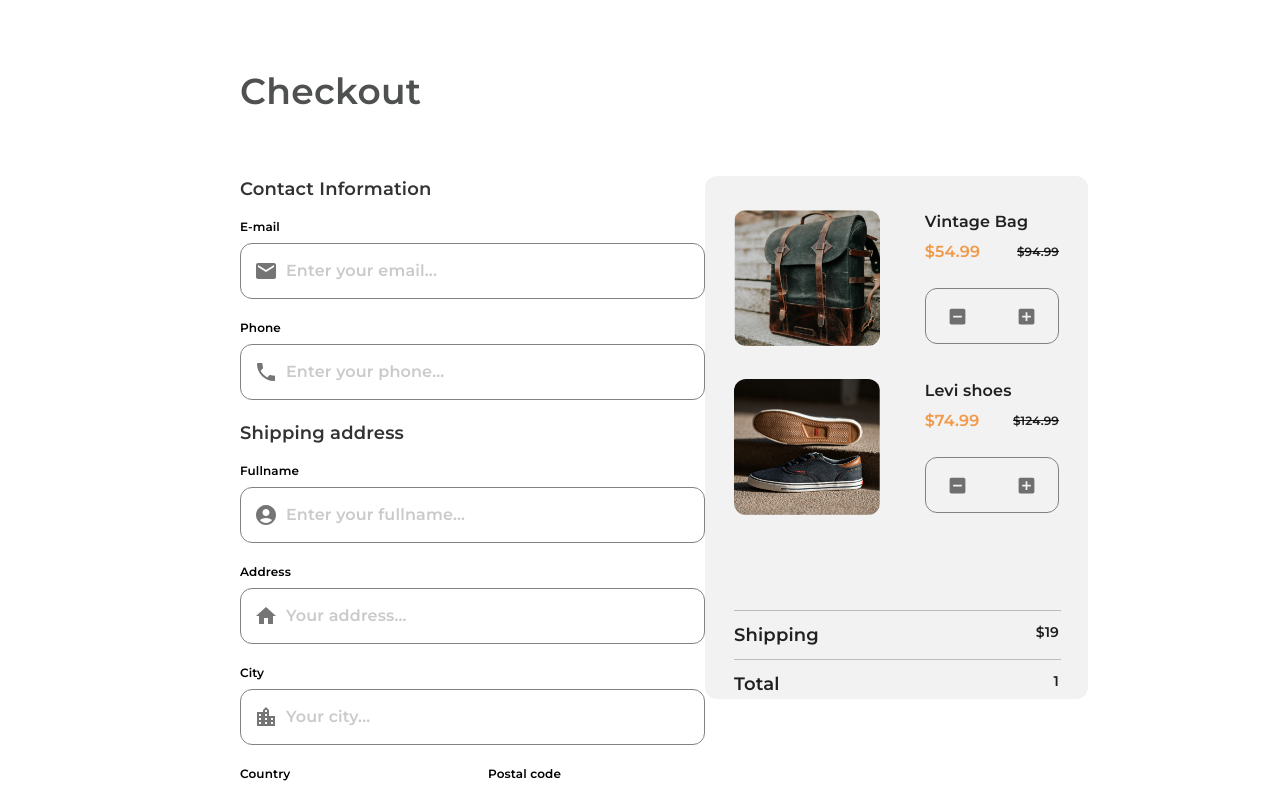
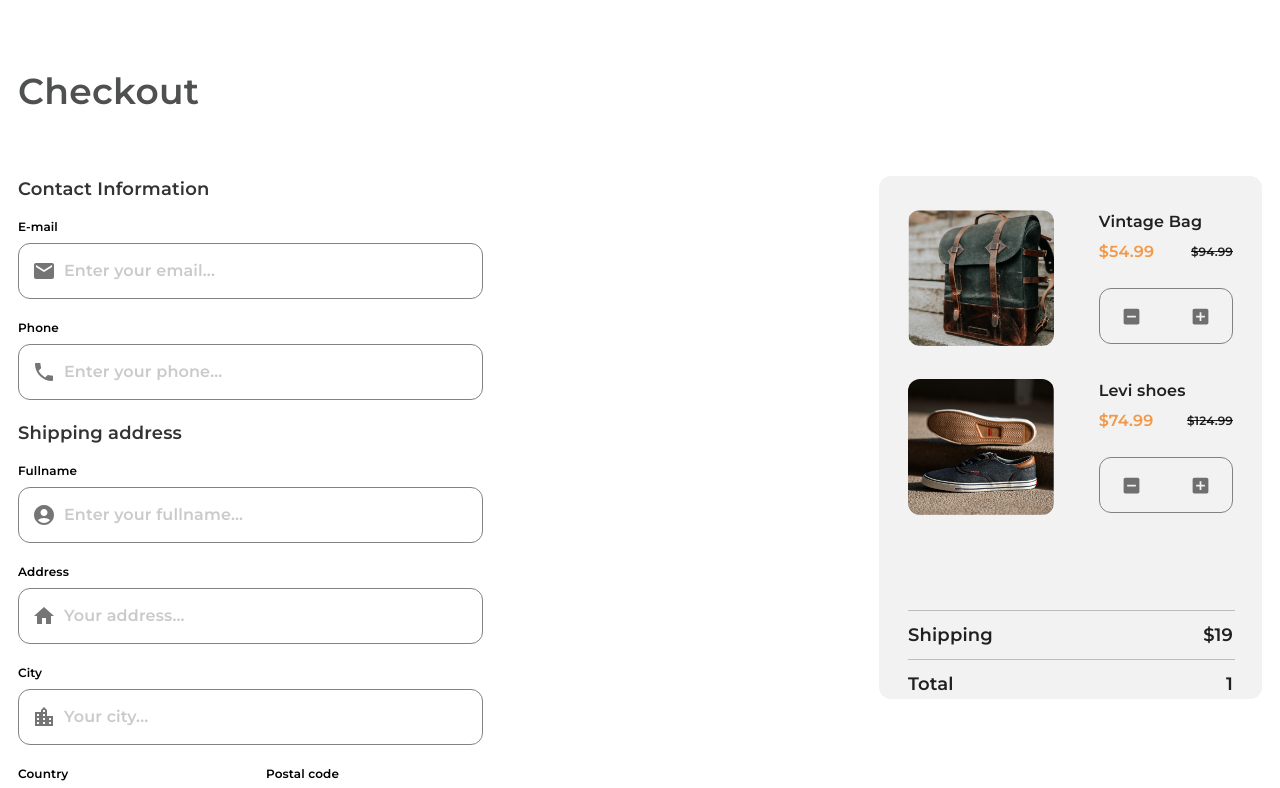
Before and after one commit to Jym-ship-it/Checkout-page, a React (Create React App) app: page / in a window 1280 px wide. Shown: the top 788 px of the page. Built offline with nearby package versions, Linux system fonts and the light colour scheme.

Commit message:
Update Checkout.js

```diff
--- a/src/Pages/Checkout.js
+++ b/src/Pages/Checkout.js
@@ -45,7 +45,7 @@ export default function Checkout() {
   ];
   const style = {
     mainCon: {
-      margin: "64px 240px",
+      margin: "64px 18px",
       "@media only screen and (max-width : 400px)":{
         margin : "32px 18px"
       }
@@ -89,7 +89,7 @@ export default function Checkout() {
       fontSize: "12px",
       fontFamily: "Montserrat",
       marginBottom: "6.99px",
-      "@media screen only and (max-width : 400px)":{
+      "@media only screen and (max-width : 400px)":{
         fontSize : "10px"
       }
     },
@@ -110,7 +110,7 @@ export default function Checkout() {
         color: "#828282",
         fontSize: "16px",
       },
-      "@media screen only and (max-width : 400px)":{
+      "@media only screen and (max-width : 400px)":{
         width: "349.25px",
         height: "40.56px",
       }
@@ -155,14 +155,14 @@ export default function Checkout() {
       maxHeight: "535px",
       backgroundColor: "#F2F2F2",
       borderRadius: "12px",
-      "@media screen only and (max-width : 400px)":{
+      "@media only screen and (max-width : 400px)":{
         minWidth: "350px",
         minHeight: "489px",
       }
     },
     productCon: {
       padding: "1px 29px",
-      "@media screen only and (max-width : 400px)":{
+      "@media only screen and (max-width : 400px)":{
         padding : "1px 26px"
       }
     },
@@ -170,7 +170,7 @@ export default function Checkout() {
       display: "flex",
       justifyContent: "space-between",
       marginTop: "33px",
-      "@media screen only and (max-width : 400px)":{
+      "@media only screen and (max-width : 400px)":{
         marginTop : "28.89px"
       }
     },
@@ -178,7 +178,7 @@ export default function Checkout() {
       width: "145.7px",
       height: "135.91px",
       borderRadius: "12px",
-      "@media screen only and (max-width : 400px)":{
+      "@media only screen and (max-width : 400px)":{
         width: "130.71px",
         height: "124.32px",
       }
@@ -187,7 +187,7 @@ export default function Checkout() {
       fontSize: "16px",
       fontFamily: "Montserrat",
       marginBottom: "6px",
-      "@media screen only and (max-width : 400px)":{
+      "@media only screen and (max-width : 400px)":{
         fontSize : "12px",
         marginBottom : "5.49px"
       }
@@ -201,7 +201,7 @@ export default function Checkout() {
       fontSize: "16px",
       fontFamily: "Montserrat",
       color: "#F2994A",
-      "@media screen only and (max-width : 400px)":{
+      "@media only screen and (max-width : 400px)":{
         fontSize : "14px",
       }
     },
@@ -209,7 +209,7 @@ export default function Checkout() {
       fontSize: "12px",
       fontFamily: "Montserrat",
       textDecorationLine: "line-through",
-      "@media screen only and (max-width : 400px)":{
+      "@media only screen and (max-width : 400px)":{
         fontSize : "10px",
       }
     },
@@ -220,7 +220,7 @@ export default function Checkout() {
         borderRadius: "12px",
         border: "1px solid #828282",
       },
-      "@media screen only and (max-width : 400px)":{
+      "@media only screen and (max-width : 400px)":{
         width : "122.8px",
         marginTop : "22.13px"
       }
@@ -230,7 +230,7 @@ export default function Checkout() {
     },
     shippingCon: {
       marginTop: "95.24px",
-      "@media screen only and (max-width : 400px)":{
+      "@media only screen and (max-width : 400px)":{
         marginTop : "86.79px"
       }
     },
@@ -239,6 +239,10 @@ export default function Checkout() {
       height: "1px",
       backgroundColor: "#BDBDBD",
       margin: "10.73px 0px",
+      "@media only screen and (max-width : 400px)":{
+        width : "299px",
+        margin: "9.71px 0px",
+      }
     },
     shipping: {
       display: "flex",
@@ -247,15 +251,15 @@ export default function Checkout() {
     shippingFee: {
       fontSize: "18px",
       fontFamily: "Montserrat",
-      "@media screen only and (max-width : 400px)":{
-        fontSize : "100px",
+      "@media only screen and (max-width : 400px)":{
+        fontSize : "14px",
       }
     },
     total: {
-      fontSize: "14px",
+      fontSize: "18px",
       fontFamily: "Montserrat",
-      "@media screen only and (max-width : 400px)":{
-        fontSize : "100px",
+      "@media only screen and (max-width : 400px)":{
+        fontSize : "14px",
       }
     },
   };
```
